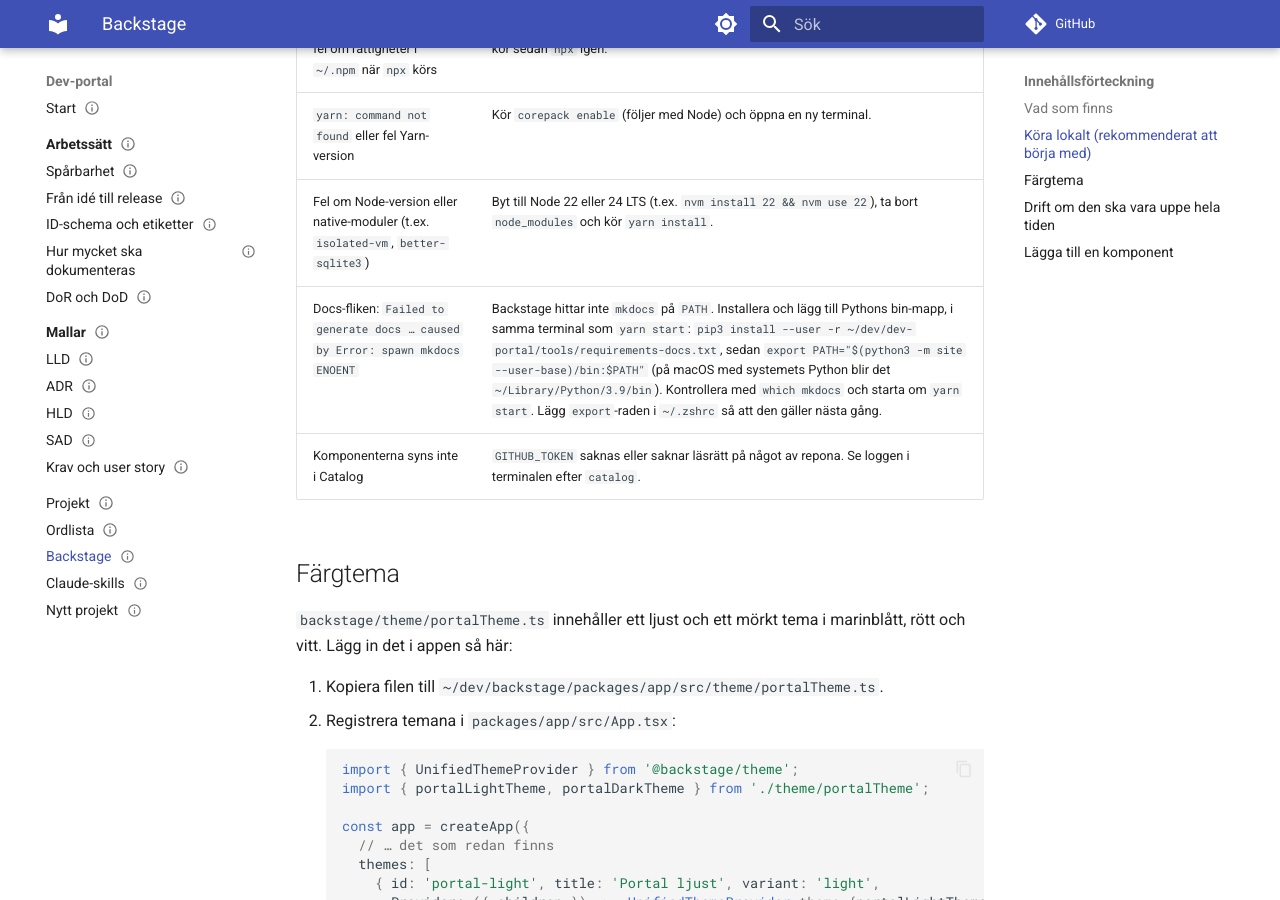
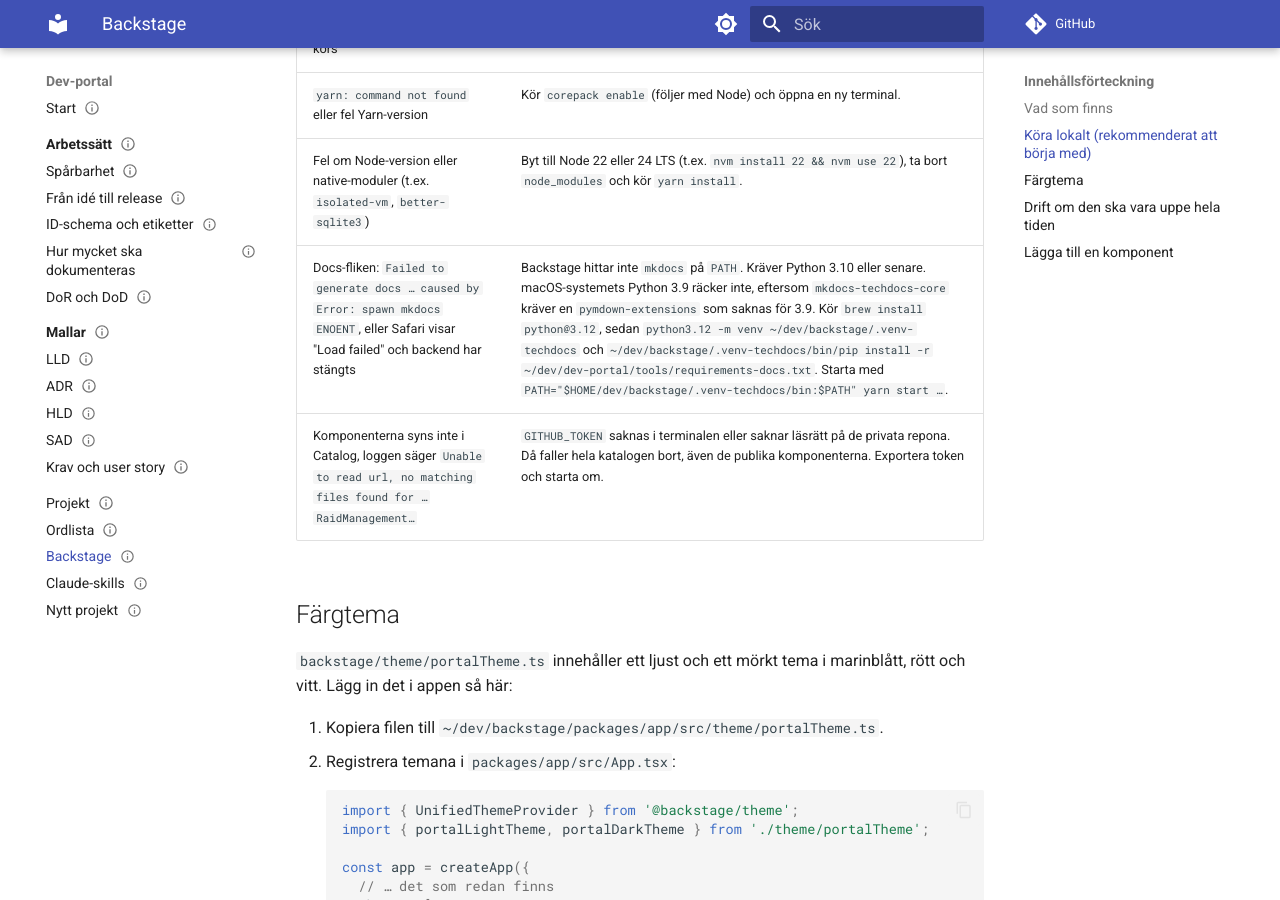
Before and after one commit to JoseMdS/dev-portal, an MkDocs documentation site: the page built from docs/backstage/index.md, in a window 1280 px wide and 900 px high, scrolled down 1602 px. Built offline with MkDocs 1.6.1 and Material for MkDocs 9.7.7, drawn with Linux system fonts in a browser that asks for light colours; comment, search, counter and statistics services are not loaded.

Commit message:
Backstage: kräver Python 3.10+ för TechDocs, felsökning för saknad token
Co-Authored-By: Claude Opus 5.5 <noreply@anthropic.com>
Claude-Session: https://claude.ai/code/session_01FDBNVLkNS3uPQU43MWUrV7

```diff
--- a/docs/backstage/index.md
+++ b/docs/backstage/index.md
@@ -58,8 +58,8 @@ yarn start \
 | `npm ERR! EACCES` eller fel om rättigheter i `~/.npm` när `npx` körs | Gammal npm-cache som ägs av root: `sudo chown -R $(id -u):$(id -g) ~/.npm`, kör sedan `npx` igen. |
 | `yarn: command not found` eller fel Yarn-version | Kör `corepack enable` (följer med Node) och öppna en ny terminal. |
 | Fel om Node-version eller native-moduler (t.ex. `isolated-vm`, `better-sqlite3`) | Byt till Node 22 eller 24 LTS (t.ex. `nvm install 22 && nvm use 22`), ta bort `node_modules` och kör `yarn install`. |
-| Docs-fliken: `Failed to generate docs … caused by Error: spawn mkdocs ENOENT` | Backstage hittar inte `mkdocs` på `PATH`. Installera och lägg till Pythons bin-mapp, i samma terminal som `yarn start`: `pip3 install --user -r ~/dev/dev-portal/tools/requirements-docs.txt`, sedan `export PATH="$(python3 -m site --user-base)/bin:$PATH"` (på macOS med systemets Python blir det `~/Library/Python/3.9/bin`). Kontrollera med `which mkdocs` och starta om `yarn start`. Lägg `export`-raden i `~/.zshrc` så att den gäller nästa gång. |
-| Komponenterna syns inte i Catalog | `GITHUB_TOKEN` saknas eller saknar läsrätt på något av repona. Se loggen i terminalen efter `catalog`. |
+| Docs-fliken: `Failed to generate docs … caused by Error: spawn mkdocs ENOENT`, eller Safari visar "Load failed" och backend har stängts | Backstage hittar inte `mkdocs` på `PATH`. Kräver Python 3.10 eller senare. macOS-systemets Python 3.9 räcker inte, eftersom `mkdocs-techdocs-core` kräver en `pymdown-extensions` som saknas för 3.9. Kör `brew install python@3.12`, sedan `python3.12 -m venv ~/dev/backstage/.venv-techdocs` och `~/dev/backstage/.venv-techdocs/bin/pip install -r ~/dev/dev-portal/tools/requirements-docs.txt`. Starta med `PATH="$HOME/dev/backstage/.venv-techdocs/bin:$PATH" yarn start …`. |
+| Komponenterna syns inte i Catalog, loggen säger `Unable to read url, no matching files found for …RaidManagement…` | `GITHUB_TOKEN` saknas i terminalen eller saknar läsrätt på de privata repona. Då faller hela katalogen bort, även de publika komponenterna. Exportera token och starta om. |
 
 ## Färgtema
 
```
Also changed, not shown: 1 other file.
